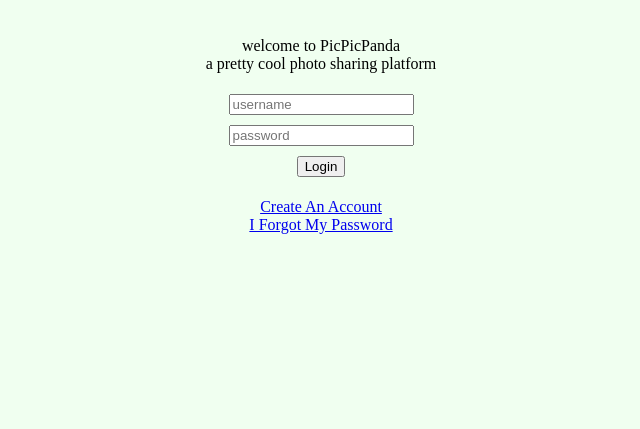
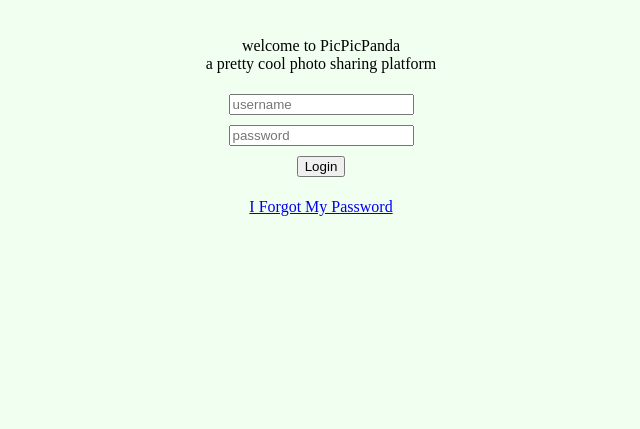
Before and after one commit to tnibert/Camelot, a Django app: page / in a window 1280 px wide. Shown: the part 183-612 px from the top of the page, without its empty margins (319-959 px from the left). Run offline with Django 3.2, Linux system fonts and the light colour scheme.

Commit message:
disable new registrations

```diff
--- a/camelot/templates/camelot/index.html
+++ b/camelot/templates/camelot/index.html
@@ -24,7 +24,7 @@
                 </div>
         </form>
         <p id="loginpageoptions">
-            <a href="{% url 'user_register' %}"><span>Create An Account</span></a><br>
+            {# <a href="{% url 'user_register' %}"><span>Create An Account</span></a><br> #}
             <a href="{% url 'password_reset' %}"><span>I Forgot My Password</span></a>
         </p>
     </div>
--- a/camelot/urls.py
+++ b/camelot/urls.py
@@ -10,10 +10,10 @@ urlpatterns = [
     path('', usermgmt.index, name='index'),
     path('logout', usermgmt.user_logout, name='logout'),
     path('home', usermgmt.user_home, name='user_home'),         # lets move this one to another file
-    path('register', usermgmt.register, name='user_register'),
-    url('^account_activation_sent/$', usermgmt.account_activation_sent, name='account_activation_sent'),
-    url('^activate/(?P<uidb64>[0-9A-Za-z_\-]+)/(?P<token>[0-9A-Za-z]{1,13}-[0-9A-Za-z]{1,20})/$',
-        usermgmt.activate, name='activate'),
+    #path('register', usermgmt.register, name='user_register'),
+    #url('^account_activation_sent/$', usermgmt.account_activation_sent, name='account_activation_sent'),
+    #url('^activate/(?P<uidb64>[0-9A-Za-z_\-]+)/(?P<token>[0-9A-Za-z]{1,13}-[0-9A-Za-z]{1,20})/$',
+    #    usermgmt.activate, name='activate'),
     path('createalbum', album.create_album, name="create_album"),
     url(r'^profile/(?P<userid>\d+)/albums$', album.display_albums, name="show_albums"),
     url(r'^album/(?P<id>\d+)/$', album.display_album, name="show_album"),
```
